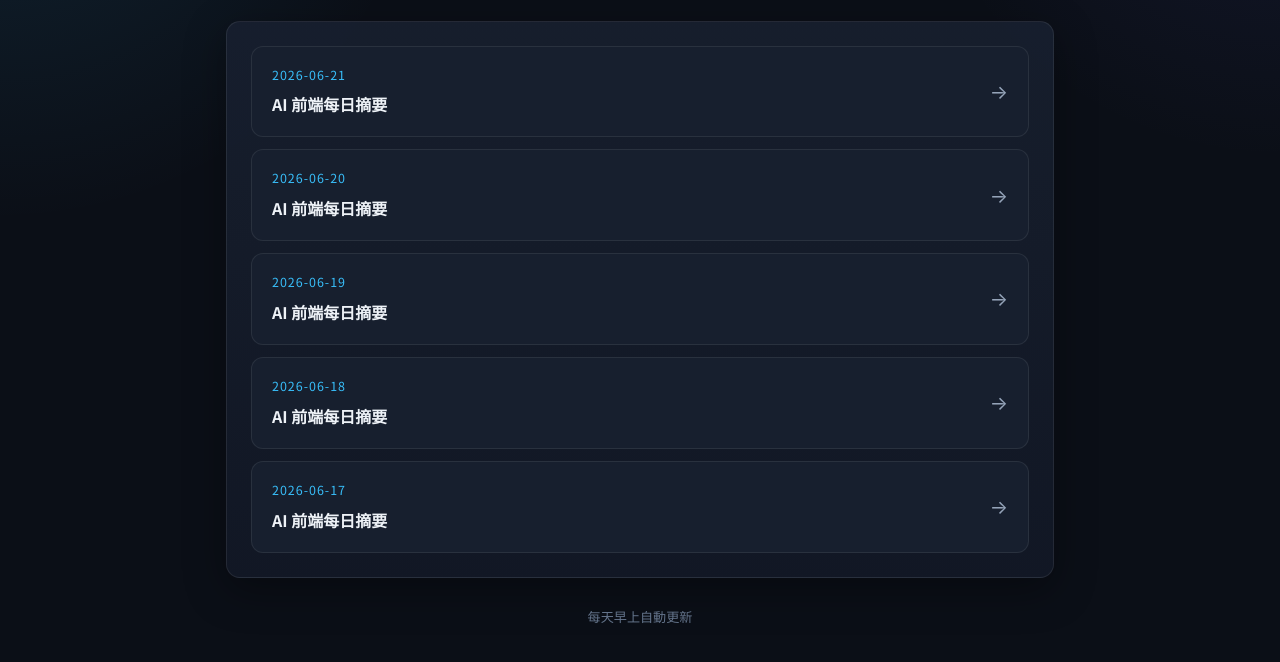
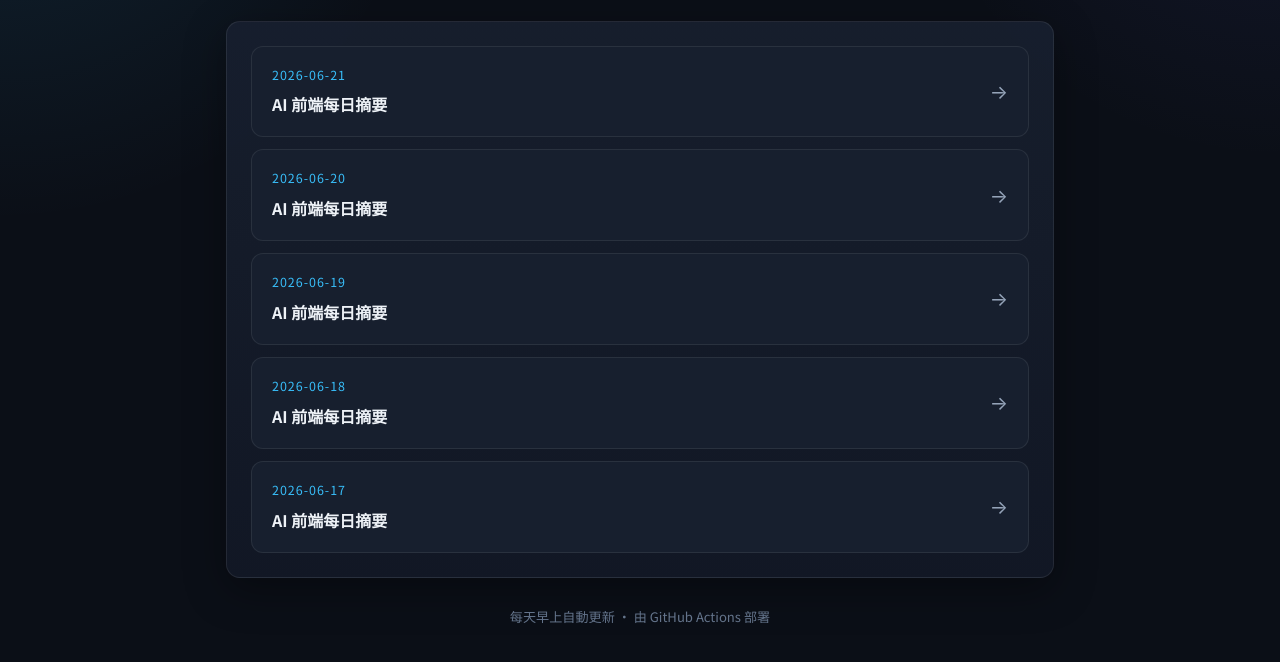
Before and after one commit to bebeboboha/ai_frontend_tool, a website: page docs/index.html in a window 1280 px wide. Shown: the part 216-878 px from the top of the page. Drawn offline with Linux system fonts and the light colour scheme.

Commit message:
chore: trigger GitHub Pages deploy for latest summaries

```diff
--- a/docs/index.html
+++ b/docs/index.html
@@ -67,7 +67,7 @@
       </div>
     </main>
 
-    <footer class="footer">每天早上自動更新</footer>
+    <footer class="footer">每天早上自動更新 · 由 GitHub Actions 部署</footer>
   </div>
 </body>
 </html>
```
